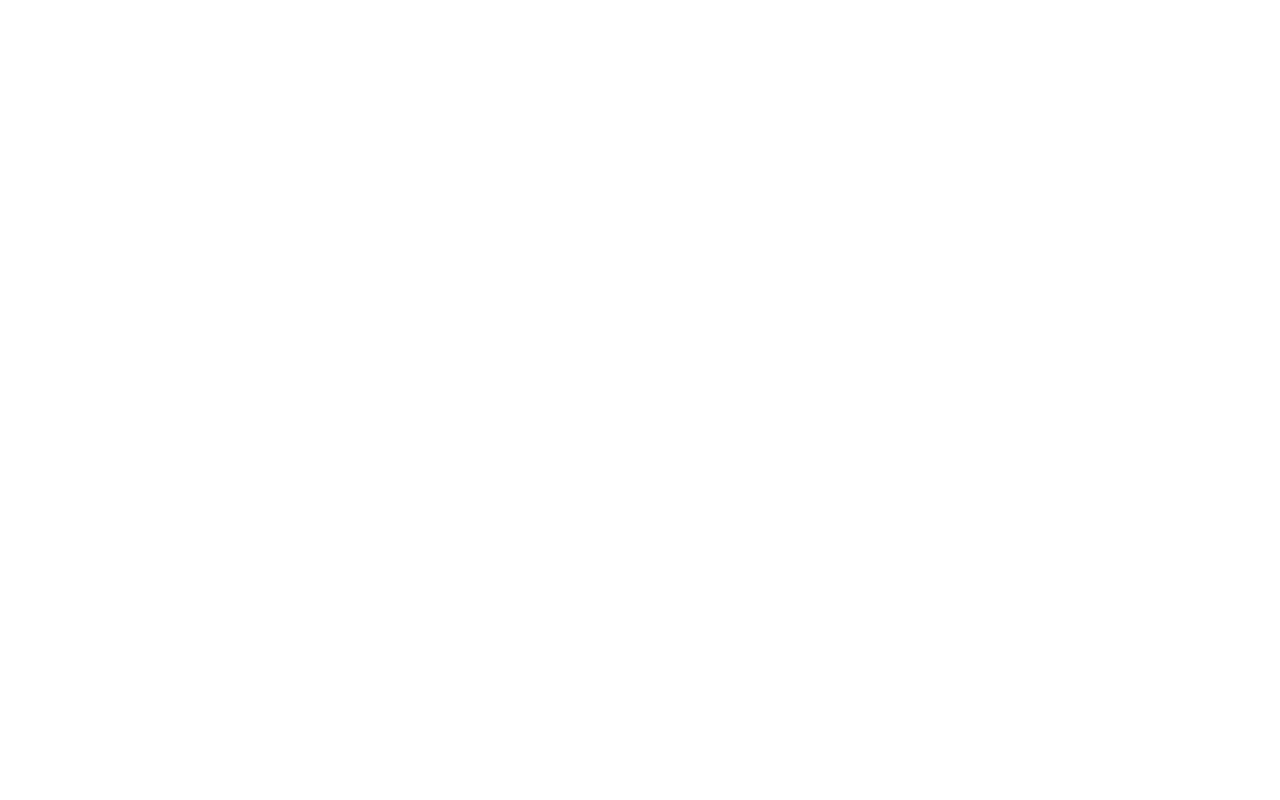
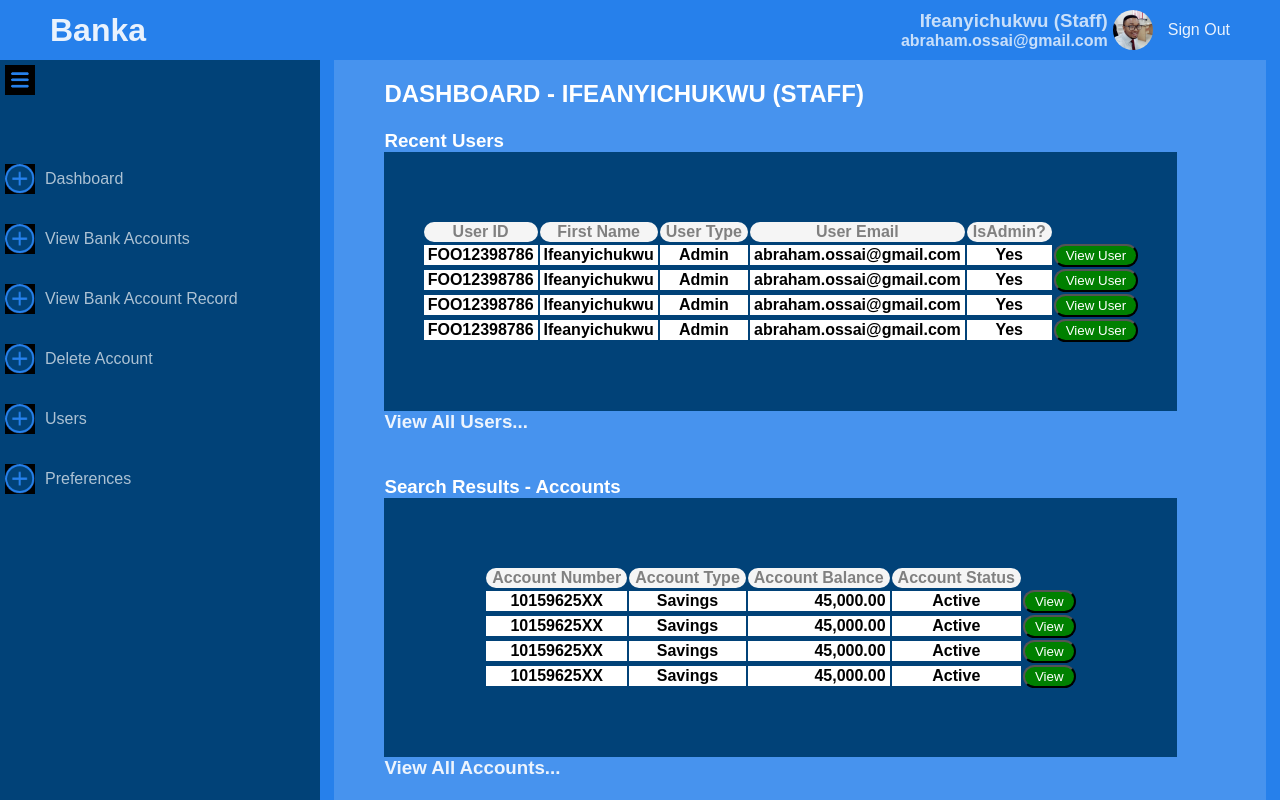
Before and after one commit to AbrahamOssai/Banka, a plain HTML site: page UI/staff-dashboard.html in a window 1280 px wide. Drawn offline with Linux system fonts and the light colour scheme.

Commit message:
Add dashboard items to Staff dashboard

```diff
--- a/UI/main.css
+++ b/UI/main.css
@@ -16,10 +16,11 @@ nav {
     color: white;
 }
 
-html body a {
+a {
     text-decoration: none;
-    opacity: 0.95;
+    opacity: 0.90;
     color: white;
+
 }
 
 a:hover {
--- a/UI/staff-dashboard.html
+++ b/UI/staff-dashboard.html
@@ -0,0 +1,181 @@
+<!DOCTYPE html>
+<html>
+<head>
+    <meta charset="utf-8">
+    <meta http-equiv="X-UA-Compatible" content="IE=edge">
+    <title>Sign In</title>
+    <meta name="viewport" content="width=device-width, initial-scale=1">
+    <link rel="stylesheet" type="text/css" media="screen" href="main.css">
+    <script src="main.js"></script>
+</head>
+<body>
+    <header>
+        <h1><a href="#">Banka</a></h1>
+        <nav>
+            <div class="nav-group">
+                <div class="profile-name">
+                    <h3>Ifeanyichukwu (Staff)</h3>
+                    <h4>abraham.ossai@gmail.com</h4>
+                </div>
+                <img src="images/Ify.jpg" alt="profile-image">
+            </div>
+            <ul>
+                <li><a href="#">Sign Out</a></li>
+            </ul>
+        </nav>
+    </header>
+
+    <main>
+        <section class ="sidebar">
+            <div class="hamburger">
+                <img src="images/hamburger.png" alt="hamburger">
+            </div>
+
+            <div class="menu-group">
+                <div class="menu-item">
+                    <img src="images/icon.png" alt="icon">
+                    <h5><a href="#">Dashboard</a></h5>
+                </div>
+                <div class="menu-item">
+                    <img src="images/icon.png" alt="icon">
+                    <h5><a href="#">View Bank Accounts</a></h5>
+                </div>
+                <div class="menu-item">
+                    <img src="images/icon.png" alt="icon">
+                    <h5><a href="#">View Bank Account Record</a></h5>
+                </div>
+                <div class="menu-item">
+                    <img src="images/icon.png" alt="icon">
+                    <h5><a href="#">Delete Account</a></h5>
+                </div>
+                <div class="menu-item">
+                    <img src="images/icon.png" alt="icon">
+                    <h5><a href="#">Users</a></h5>
+                </div>
+                <div class="menu-item">
+                    <img src="images/icon.png" alt="icon">
+                    <h5><a href="#">Preferences</a></h5>
+                </div>
+            </div>
+
+        </section>
+
+        <section class = "dashboard-area">
+            <div class="dashboard hist">
+
+                <div class="title">
+                    <h2>DASHBOARD - IFEANYICHUKWU (STAFF)</h2>
+                </div>
+
+                <div class="accounts">
+                    <h3>Recent Users</h3>
+
+                    <div class="accounts-box">
+                        <table>
+                            <thead>
+                                <tr>
+                                    <th><div><h4>User ID</h4></div></th>
+                                    <th><div><h4>First Name</h4></div></th>
+                                    <th><div><h4>User Type</h4></div></th>
+                                    <th><div><h4>User Email</h4></div></th>
+                                    <th><div><h4>IsAdmin?</h4></div></th>
+                                </tr>
+                            </thead>
+
+                            <tbody>
+                                <tr>
+                                    <td><div><h4>FOO12398786</h4></div></td>
+                                    <td><div><h4>Ifeanyichukwu</h4></div></td>
+                                    <td><div><h4>Admin</h4></div></td>
+                                    <td><div><h4>abraham.ossai@gmail.com</h4></div></td>
+                                    <td><div><h4>Yes</h4></div></td>
+                                    <td><button>View User</button></td>
+                                </tr>
+
+                                <tr>
+                                    <td><div><h4>FOO12398786</h4></div></td>
+                                    <td><div><h4>Ifeanyichukwu</h4></div></td>
+                                    <td><div><h4>Admin</h4></div></td>
+                                    <td><div><h4>abraham.ossai@gmail.com</h4></div></td>
+                                    <td><div><h4>Yes</h4></div></td>
+                                    <td><button>View User</button></td>
+                                </tr>
+
+                                <tr>
+                                    <td><div><h4>FOO12398786</h4></div></td>
+                                    <td><div><h4>Ifeanyichukwu</h4></div></td>
+                                    <td><div><h4>Admin</h4></div></td>
+                                    <td><div><h4>abraham.ossai@gmail.com</h4></div></td>
+                                    <td><div><h4>Yes</h4></div></td>
+                                    <td><button>View User</button></td>
+                                </tr>
+
+                                <tr>
+                                    <td><div><h4>FOO12398786</h4></div></td>
+                                    <td><div><h4>Ifeanyichukwu</h4></div></td>
+                                    <td><div><h4>Admin</h4></div></td>
+                                    <td><div><h4>abraham.ossai@gmail.com</h4></div></td>
+                                    <td><div><h4>Yes</h4></div></td>
+                                    <td><button>View User</button></td>
+                                </tr>
+                            </tbody>
+                        </table>
+                    </div>
+
+                    <h3 class="title-right" id="users"><a href="">View All Users...</a></h3>
+                </div>
+
+                <div class="accounts">
+                    <h3>Search Results - Accounts</h3>
+
+                    <div class="accounts-box">
+                        <table>
+                            <thead>
+                                <tr>
+                                    <th><div><h4>Account Number</h4></div></th>
+                                    <th><div><h4>Account Type</h4></div></th>
+                                    <th><div><h4>Account Balance</h4></div></th>
+                                    <th><div><h4>Account Status</h4></div></th>
+                                </tr>
+                            </thead>
+                            <tbody>
+                                <tr>
+                                    <td><div><h4>10159625XX</h4></div></td>
+                                    <td><div><h4>Savings</h4></div></td>
+                                    <td class="balance"><div><h4>45,000.00</h4></div></td>
+                                    <td><div><h4>Active</h4></div></td>
+                                    <td><button>View</button></td>
+                                </tr>
+                                <tr>
+                                    <td><div><h4>10159625XX</h4></div></td>
+                                    <td><div><h4>Savings</h4></div></td>
+                                    <td class="balance"><div><h4>45,000.00</h4></div></td>
+                                    <td><div><h4>Active</h4></div></td>
+                                    <td><button>View</button></td>
+                                </tr>
+                                <tr>
+                                    <td><div><h4>10159625XX</h4></div></td>
+                                    <td><div><h4>Savings</h4></div></td>
+                                    <td class="balance"><div><h4>45,000.00</h4></div></td>
+                                    <td><div><h4>Active</h4></div></td>
+                                    <td><button>View</button></td>
+                                </tr>
+                                <tr>
+                                    <td><div><h4>10159625XX</h4></div></td>
+                                    <td><div><h4>Savings</h4></div></td>
+                                    <td class="balance"><div><h4>45,000.00</h4></div></td>
+                                    <td><div><h4>Active</h4></div></td>
+                                    <td><button>View</button></td>
+                                </tr>
+
+                            </tbody>
+                        </table>
+                    </div>
+
+                    <h3 class="title-right" id="account"><a href="">View All Accounts...</a></h3>
+                </div>
+            </div>
+        </section>
+    </main>
+</body>
+</html>
```
